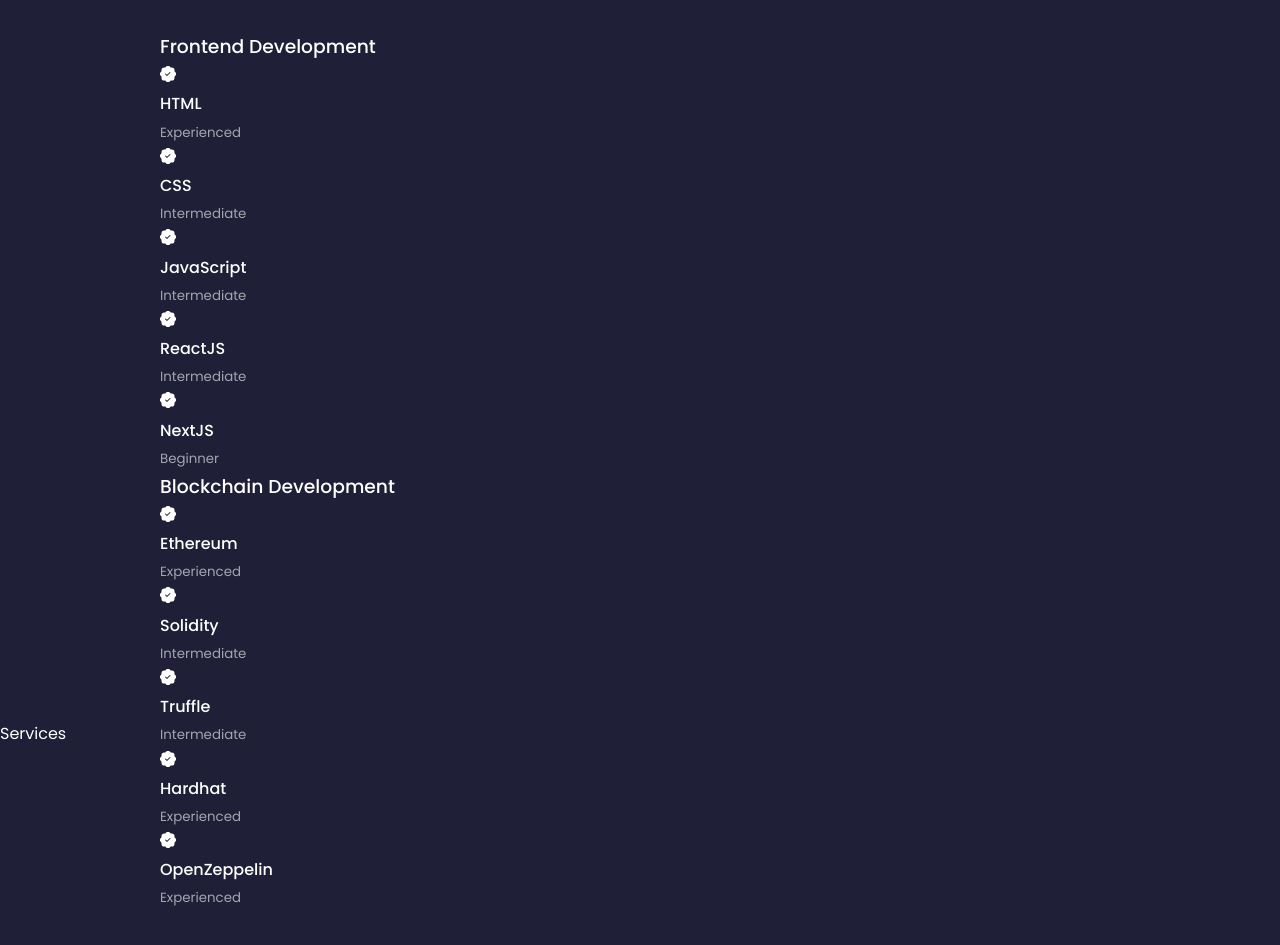
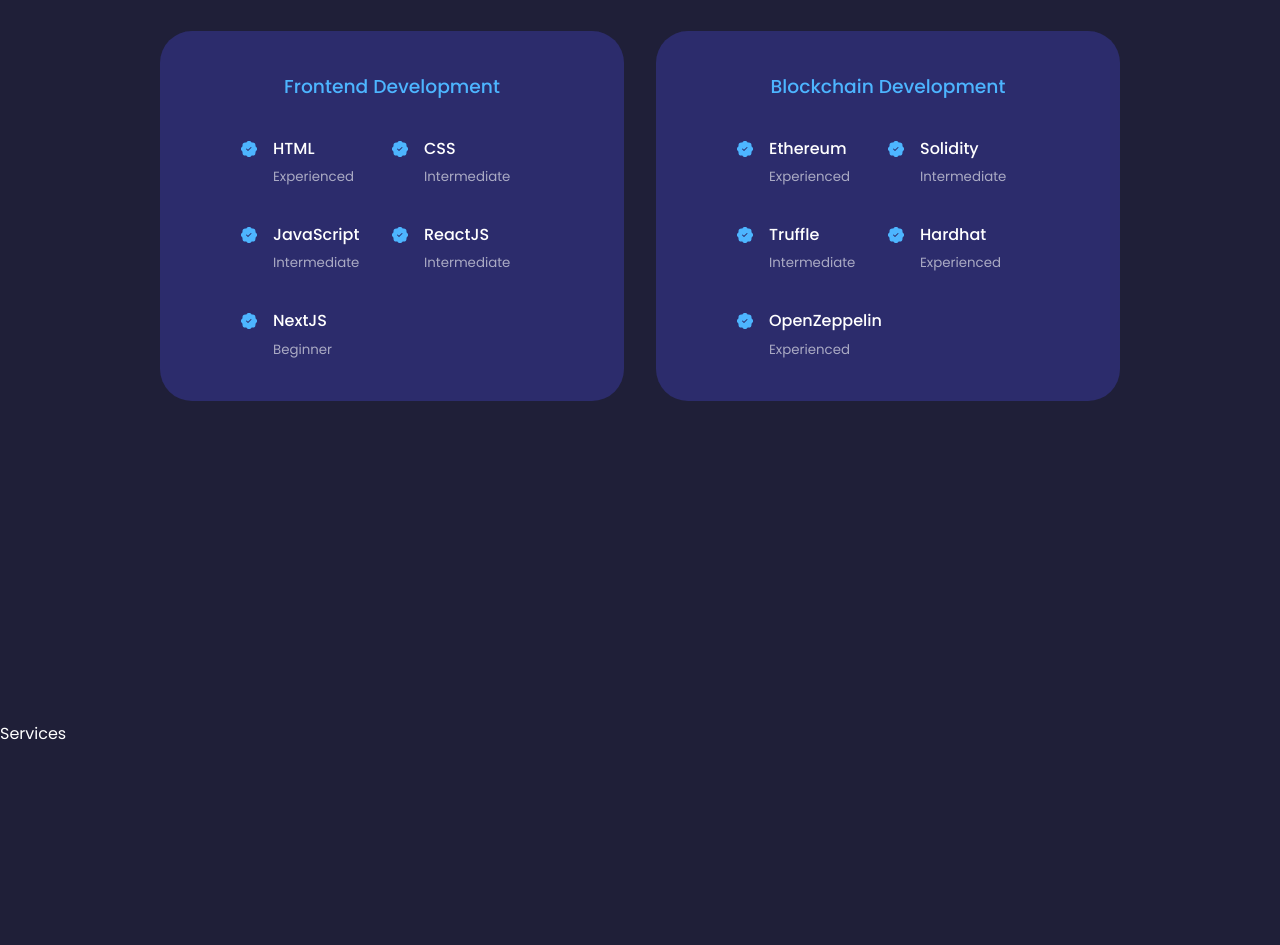
Before and after one commit to Utilitycoder/Learning-Reactjs, a React (Create React App) app in the folder portfolio-website/: page / in a window 1280 px wide. Shown: the part 1880-2825 px from the top of the page. Built offline with nearby package versions, Linux system fonts and the light colour scheme.

Commit message:
Styling Experience

```diff
--- a/portfolio-website/src/components/experience/experience.css
+++ b/portfolio-website/src/components/experience/experience.css
@@ -0,0 +1,41 @@
+.experience_container {
+    display: grid;
+    grid-template-columns: 1fr 1fr;
+    gap: 2rem;
+}
+
+.experience_container > div {
+    background: var(--color-bg-variant);
+    padding: 2.4rem 5rem;
+    border-radius: 2rem;
+    border: 1px solid transparent;
+    transition: var(--transition);
+}
+
+.experience_container > div:hover {
+    background: transparent;
+    border-color: var(--color-primary-variant);
+    cursor: default;
+}
+
+.experience_container > div h3 {
+    text-align: center;
+    margin-bottom: 2rem;
+    color: var(--color-primary);
+}
+
+.experience_content {
+    display: grid;
+    grid-template-columns: 1fr 1fr;
+    row-gap: 2rem;
+}
+
+.experience_details {
+    display: flex;
+    gap: 1rem;
+}
+
+.experience_details-icon {
+    margin-top: 6px;
+    color: var(--color-primary);
+}
--- a/portfolio-website/src/components/experience/experience.jsx
+++ b/portfolio-website/src/components/experience/experience.jsx
@@ -10,64 +10,82 @@
       <div className="container experience_container">
         <div className="experience_frontend">
           <h3>Frontend Development</h3>
-          <div className="exprience_content">
+          <div className="experience_content">
             <article className="experience_details">
-              <BsPatchCheckFill />
+              <BsPatchCheckFill className="experience_details-icon" />
+              <div>
                 <h4>HTML</h4>
                 <small className='text-light'>Experienced</small>
+              </div>
             </article>
             <article className="experience_details">
-              <BsPatchCheckFill />
+              <BsPatchCheckFill className="experience_details-icon" />
+              <div>
                 <h4>CSS</h4>
                 <small className='text-light'>Intermediate</small>
+              </div>
             </article>
             <article className="experience_details">
-              <BsPatchCheckFill />
+              <BsPatchCheckFill className="experience_details-icon" />
+              <div>
                 <h4>JavaScript</h4>
                 <small className='text-light'>Intermediate</small>
+              </div>
             </article>
             <article className="experience_details">
-              <BsPatchCheckFill />
+              <BsPatchCheckFill className="experience_details-icon" />
+              <div>
                 <h4>ReactJS</h4>
                 <small className='text-light'>Intermediate</small>
+              </div>
             </article>
             <article className="experience_details">
-              <BsPatchCheckFill />
+              <BsPatchCheckFill className="experience_details-icon" />
+              <div>
                 <h4>NextJS</h4>
                 <small className='text-light'>Beginner</small>
+              </div>
             </article>
           </div>
         </div>
-      </div>
         {/* End of Frontend */}
-      <div className="container experience_container">
         <div className="experience_frontend">
           <h3>Blockchain Development</h3>
-          <div className="exprience_content">
+          <div className="experience_content">
             <article className="experience_details">
-              <BsPatchCheckFill />
+              <BsPatchCheckFill className="experience_details-icon" />
+              <div>
                 <h4>Ethereum</h4>
                 <small className='text-light'>Experienced</small>
+              </div>
             </article>
             <article className="experience_details">
-              <BsPatchCheckFill />
+              <BsPatchCheckFill className="experience_details-icon" />
+              <div>
                 <h4>Solidity</h4>
                 <small className='text-light'>Intermediate</small>
+              </div>
             </article>
             <article className="experience_details">
-              <BsPatchCheckFill />
+              <BsPatchCheckFill className="experience_details-icon" />
+              <div>
                 <h4>Truffle</h4>
                 <small className='text-light'>Intermediate</small>
+              </div>
             </article>
             <article className="experience_details">
-              <BsPatchCheckFill />
+              <BsPatchCheckFill className="experience_details-icon" />
+              <div>
                 <h4>Hardhat</h4>
                 <small className='text-light'>Experienced</small>
+              </div>
             </article>
             <article className="experience_details">
-              <BsPatchCheckFill />
+              <BsPatchCheckFill className="experience_details-icon" />
+              <div>
                 <h4>OpenZeppelin</h4>
                 <small className='text-light'>Experienced</small>
+              </div>
             </article>
         </div>
         </div>
```
Lines whose indentation alone changed are shown as unchanged.
